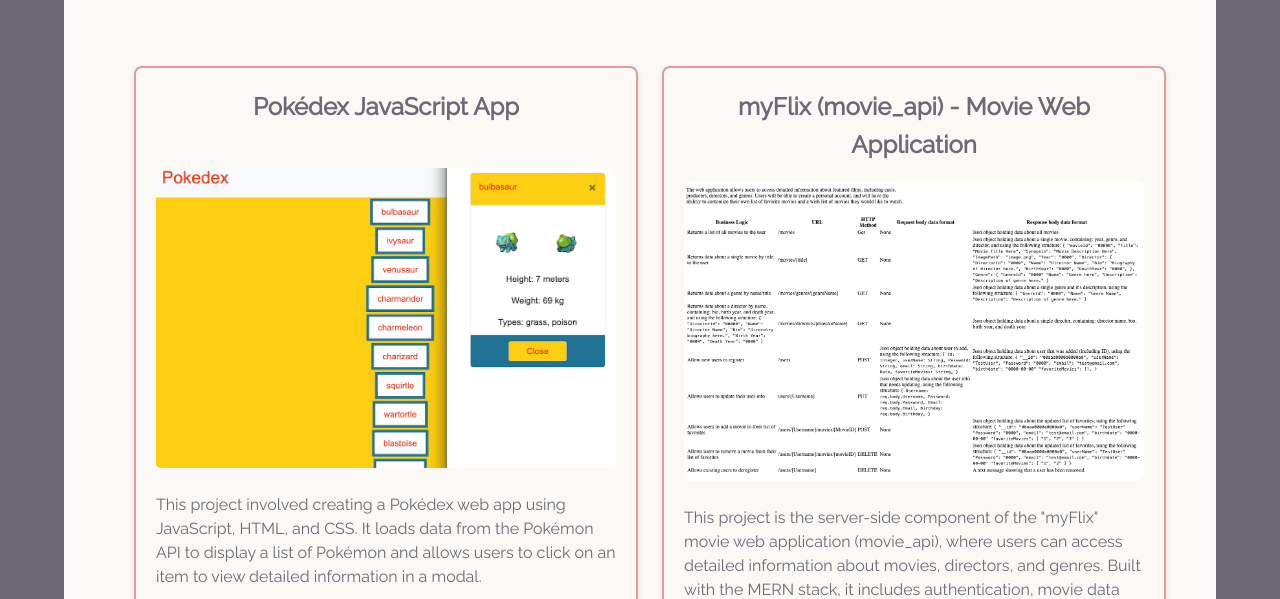
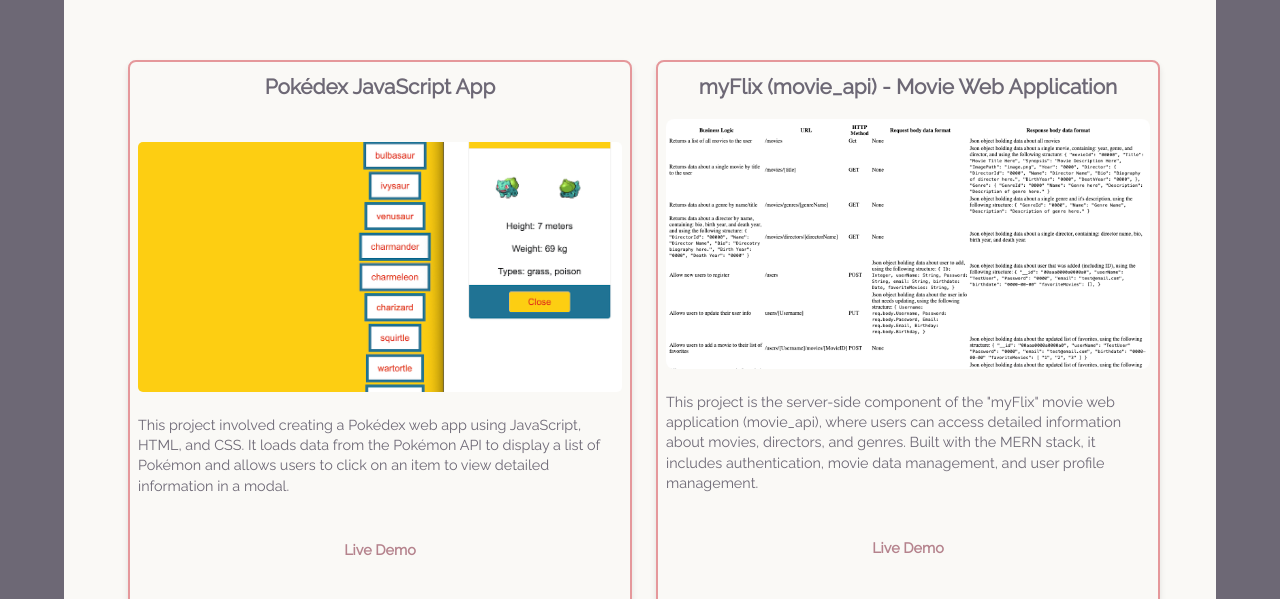
Before and after one commit to Chels93/CF--Portfolio, a website: page projects.html in a window 1280 px wide. Shown: the part 359-958 px from the top of the page. Drawn offline with nearby package versions, Linux system fonts and the light colour scheme.

Commit message:
adjusted grid item sizes in projects.html

```diff
--- a/css/style.production.css
+++ b/css/style.production.css
@@ -464,8 +464,9 @@
   justify-content: space-between;
   height: 100%;
   background-color: #faf9f6;
-  padding: 20px;
-  margin: 10px;
+  padding: 8px;
+  margin: 4px;
+  font-size: 0.9rem;
   border: 2px solid var(--color-warm-pink);
   border-radius: 8px;
   box-shadow: 0 4px 6px rgba(0, 0, 0, 0.1);
@@ -479,7 +480,7 @@
 }
 
 .grid_item h2 {
-  font-size: 1.5rem;
+  font-size: 1.3rem;
   font-weight: bold;
   text-align: center;
   color: var(--color-deep-purple);
@@ -493,8 +494,8 @@
 /* Project Text */
 .grid_item p {
   flex-grow: 1;
-  font-size: 1rem;
-  line-height: 1.5;
+  font-size: 0.9rem;
+  line-height: 1.4;
   color: var(--color-deep-purple);
 }
 
@@ -504,9 +505,9 @@
   width: fit-content;
   max-width: 228px;
   margin: 10px auto;
-  padding: 12px 20px;
+  padding: 8px 16px;
   color: var(--color-mauve);
-  font-size: 1rem;
+  font-size: 0.9rem;
   font-weight: bold;
   text-decoration: none;
   border-radius: 8px;
@@ -531,7 +532,7 @@
 .project-image {
   width: 100%;
   max-width: 500px;
-  height: 300px;
+  height: 250px;
   object-fit: cover;
   border-radius: 5px;
   display: block;
```
